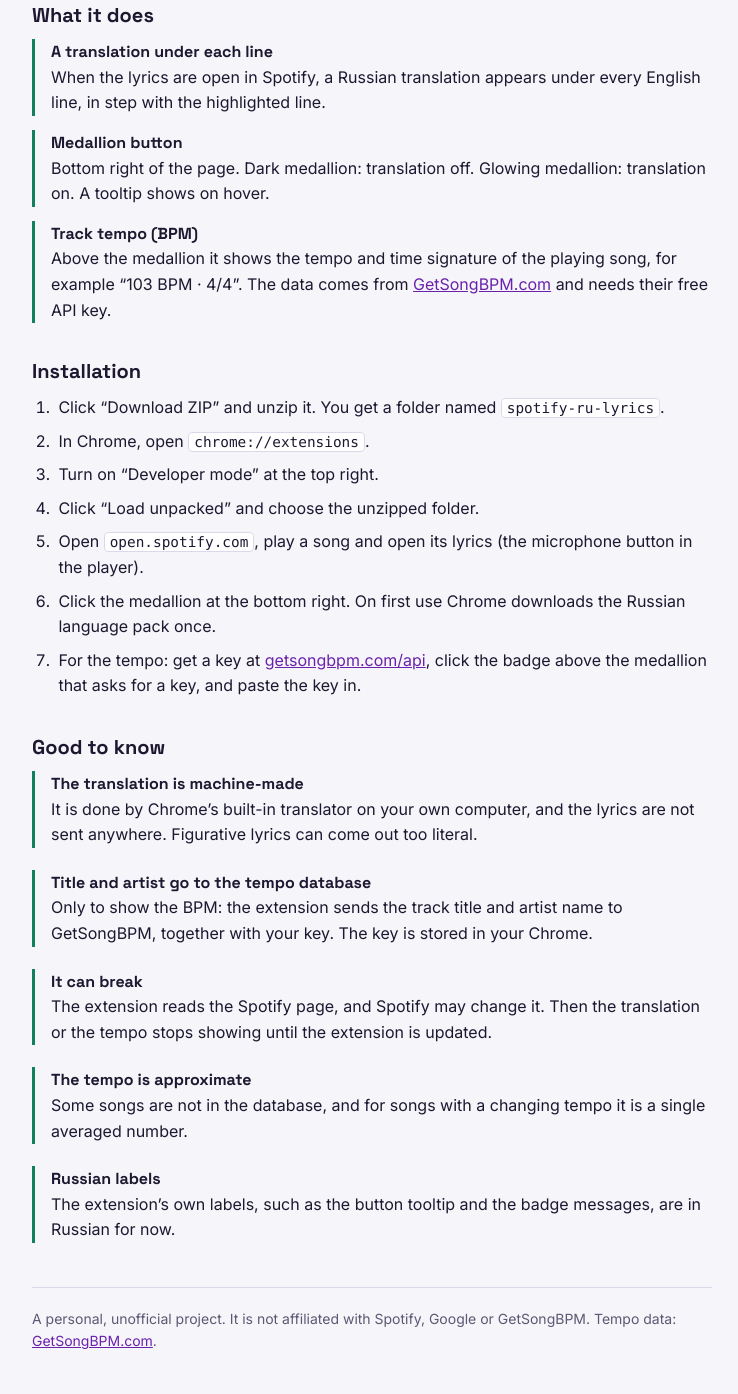
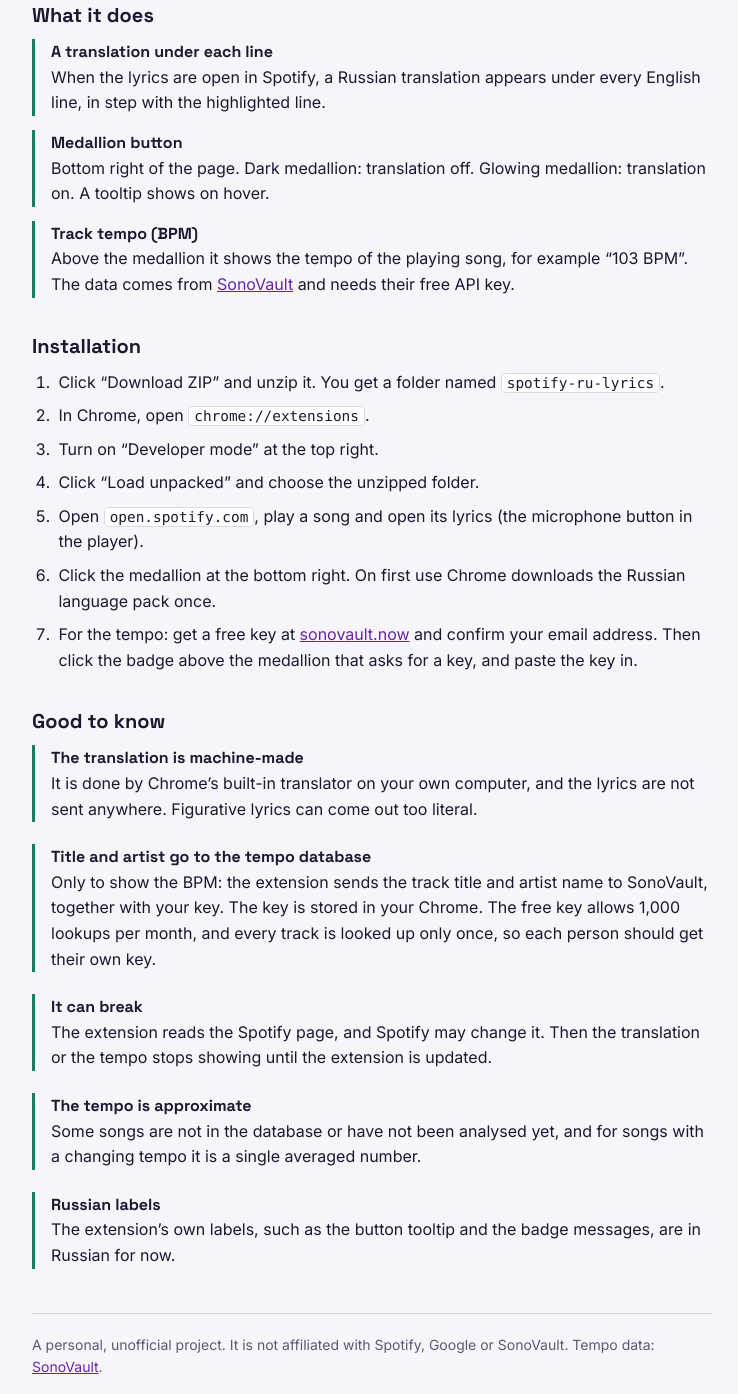
Before and after one commit to YouMustHaveBeen/Interlinear, a plain HTML site: page index.html in a window 1280 px wide. Shown: the part 406-1800 px from the top of the page, without its empty margins (268-1006 px from the left). Drawn offline with Linux system fonts and the light colour scheme.

Commit message:
Update page and archive to v1.9 (tempo from SonoVault)
Co-Authored-By: Claude Sonnet 5.5 <noreply@anthropic.com>
Claude-Session: https://claude.ai/code/session_01Q98M6cvnB2FKma6ufk4jcz

```diff
--- a/index.html
+++ b/index.html
@@ -86,8 +86,8 @@
   </header>
 
   <div class="get">
-    <p class="meta">Version 1.8 · requires Chrome 138 or newer · about 150 KB</p>
-    <a class="dl" href="interlinear-lyrics-1.8.zip" download>Download ZIP</a>
+    <p class="meta">Version 1.9 · requires Chrome 138 or newer · about 150 KB</p>
+    <a class="dl" href="interlinear-lyrics-1.9.zip" download>Download ZIP</a>
   </div>
 
   <section>
@@ -95,7 +95,7 @@
     <ul class="feat">
       <li><strong>A translation under each line</strong>When the lyrics are open in Spotify, a Russian translation appears under every English line, in step with the highlighted line.</li>
       <li><strong>Medallion button</strong>Bottom right of the page. Dark medallion: translation off. Glowing medallion: translation on. A tooltip shows on hover.</li>
-      <li><strong>Track tempo (BPM)</strong>Above the medallion it shows the tempo and time signature of the playing song, for example &ldquo;103 BPM · 4/4&rdquo;. The data comes from <a href="https://getsongbpm.com" target="_blank" rel="noopener">GetSongBPM.com</a> and needs their free API key.</li>
+      <li><strong>Track tempo (BPM)</strong>Above the medallion it shows the tempo of the playing song, for example &ldquo;103 BPM&rdquo;. The data comes from <a href="https://sonovault.now" target="_blank" rel="noopener">SonoVault</a> and needs their free API key.</li>
     </ul>
   </section>
 
@@ -108,7 +108,7 @@
       <li>Click &ldquo;Load unpacked&rdquo; and choose the unzipped folder.</li>
       <li>Open <code>open.spotify.com</code>, play a song and open its lyrics (the microphone button in the player).</li>
       <li>Click the medallion at the bottom right. On first use Chrome downloads the Russian language pack once.</li>
-      <li>For the tempo: get a key at <a href="https://getsongbpm.com/api" target="_blank" rel="noopener">getsongbpm.com/api</a>, click the badge above the medallion that asks for a key, and paste the key in.</li>
+      <li>For the tempo: get a free key at <a href="https://sonovault.now" target="_blank" rel="noopener">sonovault.now</a> and confirm your email address. Then click the badge above the medallion that asks for a key, and paste the key in.</li>
     </ol>
   </section>
 
@@ -116,15 +116,15 @@
     <h2>Good to know</h2>
     <ul class="feat">
       <li><strong>The translation is machine-made</strong>It is done by Chrome&rsquo;s built-in translator on your own computer, and the lyrics are not sent anywhere. Figurative lyrics can come out too literal.</li>
-      <li><strong>Title and artist go to the tempo database</strong>Only to show the BPM: the extension sends the track title and artist name to GetSongBPM, together with your key. The key is stored in your Chrome.</li>
+      <li><strong>Title and artist go to the tempo database</strong>Only to show the BPM: the extension sends the track title and artist name to SonoVault, together with your key. The key is stored in your Chrome. The free key allows 1,000 lookups per month, and every track is looked up only once, so each person should get their own key.</li>
       <li><strong>It can break</strong>The extension reads the Spotify page, and Spotify may change it. Then the translation or the tempo stops showing until the extension is updated.</li>
-      <li><strong>The tempo is approximate</strong>Some songs are not in the database, and for songs with a changing tempo it is a single averaged number.</li>
+      <li><strong>The tempo is approximate</strong>Some songs are not in the database or have not been analysed yet, and for songs with a changing tempo it is a single averaged number.</li>
       <li><strong>Russian labels</strong>The extension&rsquo;s own labels, such as the button tooltip and the badge messages, are in Russian for now.</li>
     </ul>
   </section>
 
   <footer>
-    A personal, unofficial project. It is not affiliated with Spotify, Google or GetSongBPM. Tempo data: <a href="https://getsongbpm.com" target="_blank" rel="noopener">GetSongBPM.com</a>.
+    A personal, unofficial project. It is not affiliated with Spotify, Google or SonoVault. Tempo data: <a href="https://sonovault.now" target="_blank" rel="noopener">SonoVault</a>.
   </footer>
 </main>
 
```
Also changed, not shown: 2 other files.
